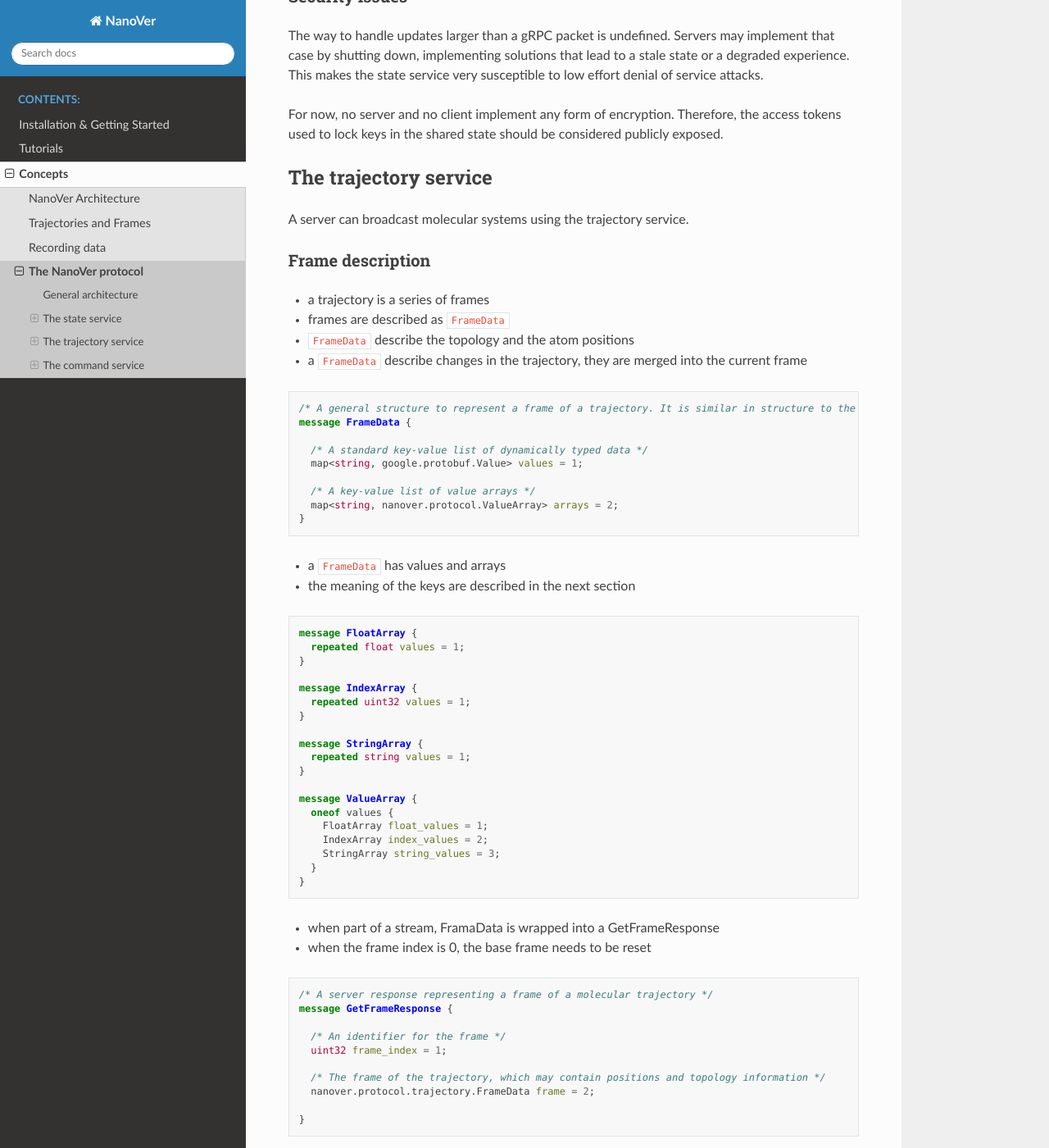
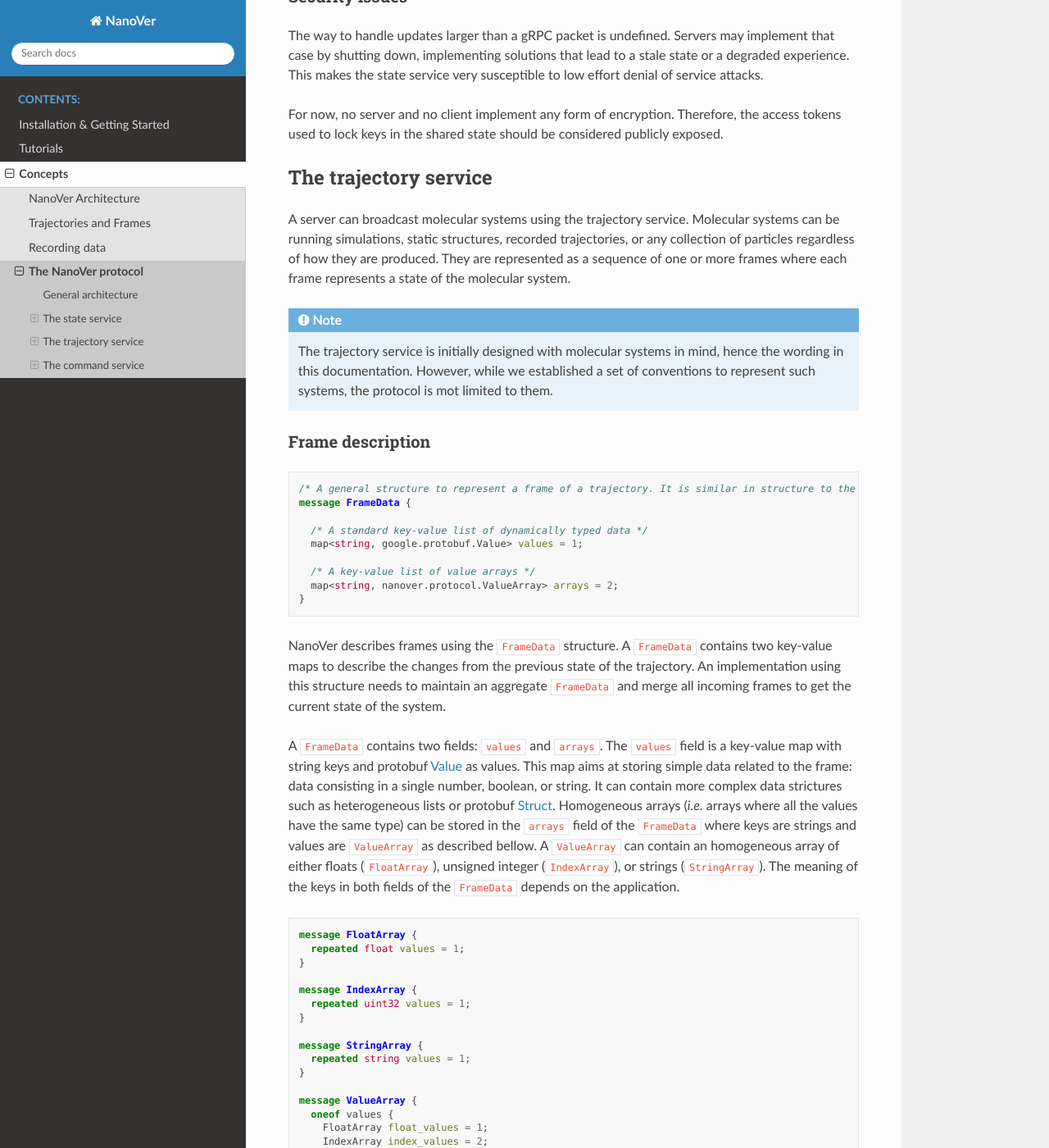
Before and after one commit to IRL2/nanover-docs, a Sphinx documentation site: the page built from source/concepts/base-protocol.rst, in a window 1280 px wide and 1400 px high, scrolled down 3704 px. Shown: the whole window at 82% size. Built offline with Sphinx 7.4.7 and the Read the Docs theme 2.0.0, drawn with Linux system fonts in a browser that asks for light colours; pages that are not in the unit, such as notebooks, are missing from menus; some of the changed text lies outside the part shown.

Commit message:
Document the trajectory service

```diff
--- a/source/concepts/base-protocol.rst
+++ b/source/concepts/base-protocol.rst
@@ -218,15 +218,20 @@
 ----------------------
 
 A server can broadcast molecular systems using the trajectory service.
+Molecular systems can be running simulations, static structures, recorded
+trajectories, or any collection of particles regardless of how they are
+produced. They are represented as a sequence of one or more frames where each
+frame represents a state of the molecular system.
+
+.. note::
+
+   The trajectory service is initially designed with molecular systems in mind,
+   hence the wording in this documentation. However, while we established a set
+   of conventions to represent such systems, the protocol is mot limited to
+   them.
 
 Frame description
 ~~~~~~~~~~~~~~~~~
-
-* a trajectory is a series of frames
-* frames are described as ``FrameData``
-* ``FrameData`` describe the topology and the atom positions
-* a ``FrameData`` describe changes in the trajectory, they are merged into the
-  current frame
 
 .. code:: protobuf
 
@@ -240,8 +245,25 @@
       map<string, nanover.protocol.ValueArray> arrays = 2;
     }
 
-* a ``FrameData`` has values and arrays
-* the meaning of the keys are described in the next section
+NanoVer describes frames using the ``FrameData`` structure. A ``FrameData``
+contains two key-value maps to describe the changes from the previous state of
+the trajectory. An implementation using this structure needs to maintain an
+aggregate ``FrameData`` and merge all incoming frames to get the current state
+of the system.
+
+A ``FrameData`` contains two fields: ``values`` and ``arrays``. The ``values``
+field is a key-value map with string keys and protobuf `Value
+<https://protobuf.dev/reference/protobuf/google.protobuf/#value>`_ as values.
+This map aims at storing simple data related to the frame: data consisting in a
+single number, boolean, or string. It can contain more complex data strictures
+such as heterogeneous lists or protobuf `Struct
+<https://developers.google.com/protocol-buffers/docs/reference/google.protobuf#google.protobuf.Struct>`_.
+Homogeneous arrays (*i.e.* arrays where all the values have the same type) can
+be stored in the ``arrays`` field of the ``FrameData`` where keys are strings
+and values are ``ValueArray`` as described bellow. A ``ValueArray`` can contain
+an homogeneous array of either  floats (``FloatArray``), unsigned integer
+(``IndexArray``), or strings (``StringArray``). The meaning of the keys in both
+fields of the ``FrameData`` depends on the application.
 
 .. code:: protobuf
 
@@ -265,8 +287,31 @@
       }
     }
 
-* when part of a stream, FramaData is wrapped into a GetFrameResponse
-* when the frame index is 0, the base frame needs to be reset
+While a ``FrameData`` can describe a full frame, it is mostly used to describe
+the changes in a frame compared to the previous ones. As such, it is expected
+that a program worging with these frame will merge them. A ``FrameData``
+contains the key-value pairs to change for both the ``values`` and the
+``arrays`` fields. In case of complex structures in ``values``, the new
+``FrameData`` needs to contain the full new value even if only part of it
+changed; samewise, it needs to contain the full array in ``arrays`` even if a
+single element of it changed. When merging, key value pairs from the new frame
+replace those from the aggregated frame. Key-value pairs that are only in the
+new frame are added to the aggregated frame. Pairs that do not appear in the
+new frame remain untouched in the aggregated one. Here is an example of frames
+being merged:
+
+::
+
+  Aggregated frame:        New frame:           Resulting frame:
+    * values:                * values:            * values:
+      - key0: A                - key1: B            - key0: A
+      - key1: A        +       - key4: B     =      - key1: B
+    * fields:                * fields:              - key4: B
+      - key2: A                - key2: B          * fields:
+      - key3: A                                     - key2: B
+                                                    - key3: A
+
+When part of a stream, ``FrameData`` messages are wrapped into ``GetFrameResponse`` ones.
 
 .. code:: protobuf
 
@@ -281,15 +326,14 @@
 
     }
 
-Field conventions
-~~~~~~~~~~~~~~~~~
-
-* particles
-* residues
-* segments
-* forces
-* velocities
-* bonds
+A ``GetFrameResponse`` message contains a ``FrameData`` and a frame index. This
+index is an unsigned integer that is commonly incremented every time a new
+frame is created. The exact value of the index, however, is only meaningful
+when it is 0. When it is, it signals that the aggregated frame needs to be
+reset. This can occur when the new frame originates from a completely different
+simulation, for instance. In this case, the aggregated frame and the new frame
+do not describe the same system and they should not be merged. Note that this
+is the only mechanism that allows to remove a key from the aggregated frame.
 
 Subscribing to the latest frames
 ~~~~~~~~~~~~~~~~~~~~~~~~~~~~~~~~
@@ -303,8 +347,6 @@
       rpc SubscribeLatestFrames (GetFrameRequest) returns (stream GetFrameResponse);
     }
 
-.. code:: protobuf
-
     /* A client request to get frame(s) from a trajectory service */
     message GetFrameRequest {
 
@@ -314,6 +356,27 @@
       /* Interval to send new frames at e.g 1/30 sends 30 frames every second. */
       float frame_interval = 2;
     }
+
+A client can subscribe to a stream of the frames broadcasted by the server
+using the ``SubscribeLatestFrames`` method. When subscribing, the client sends
+a ``GetFrameRequest`` message with a time interval expressed in seconds. The
+server will try to send new frames as they are available and at most at this
+interval. If multiple frames were produced during the interval, the server will
+send the aggregate of these frames. The frames are sent as ``GetFrameResponse``
+messages.
+
+When subscribing, a client may provide additional data as part of the
+``GetFrameRequest``. This aims at allowing some server-side filtering of the
+broadcasted frames. **At this time, no server use this data.**
+
+.. note::
+
+   A client subscribed to this stream may miss some data. If more than one
+   frame is generated by the server during the interval, then an aggregated
+   frame is sent by the server. This can cause the client to miss data when one
+   frame overwrite keys from the previous one. Client should expect to always
+   receive the latest state of the trajectory, but not to receive all the time
+   points generated by the server.
 
 Subscribing to all frames
 ~~~~~~~~~~~~~~~~~~~~~~~~~
@@ -327,12 +390,19 @@
       rpc SubscribeFrames (GetFrameRequest) returns (stream GetFrameResponse);
     }
 
+**Optionally**, a server may allow a client to subscribe to all the broadcasted
+frames using the ``SubscribeFrames`` method. In this case, the client sends a
+``GetFrameRequest`` with a time interval and possibly extra data. The server
+will send frames as ``GetFrameResponse`` objects when they are available and at
+most at the requested interval. However, the frames will not be aggregated so
+the last frame received by the client may not be the last frame that was
+produced. A client subscribing to this stream will receive all the time points
+produced by the server, but may bag behind the current state of the simulation.
 
-Limitations
-~~~~~~~~~~~
-
--  Frame size
--  Falling behind
+This subscription method can be security risk and servers may choose to not
+implement it. Indeed, if a client subscribes to all the frames with a long
+interval, the server needs to record all the frames until they are sent to the
+client. This can cause an important disk and/or memory usage.
 
 The command service
 -------------------
```
